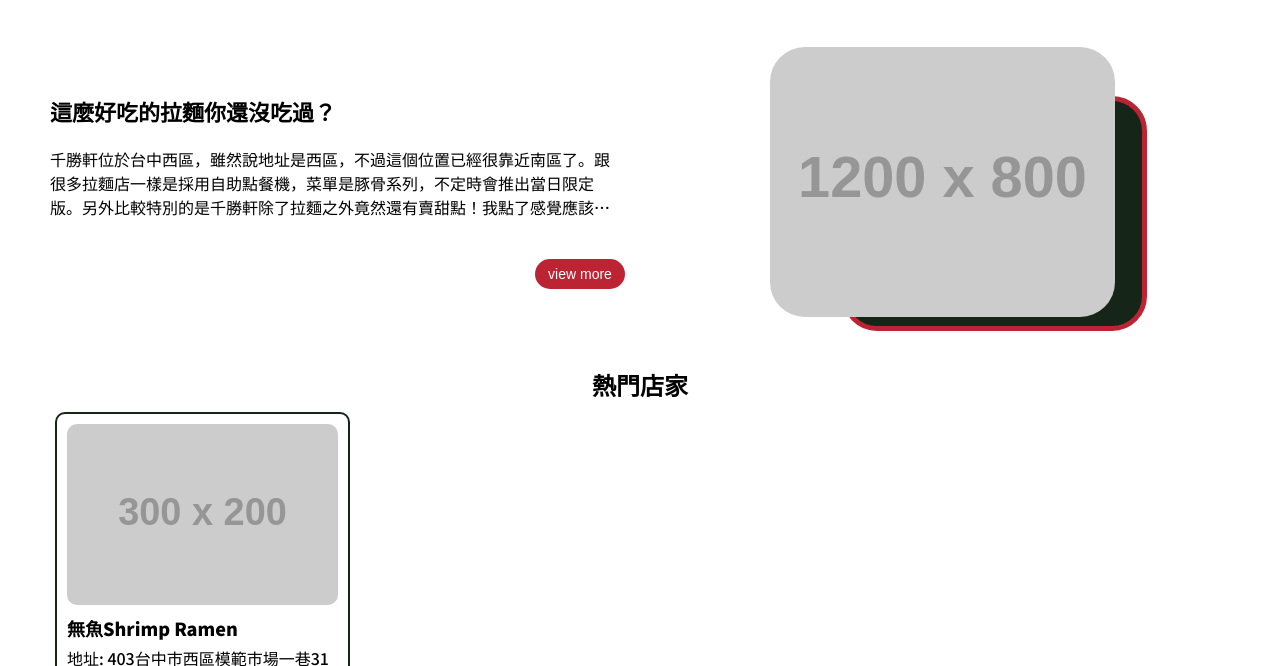
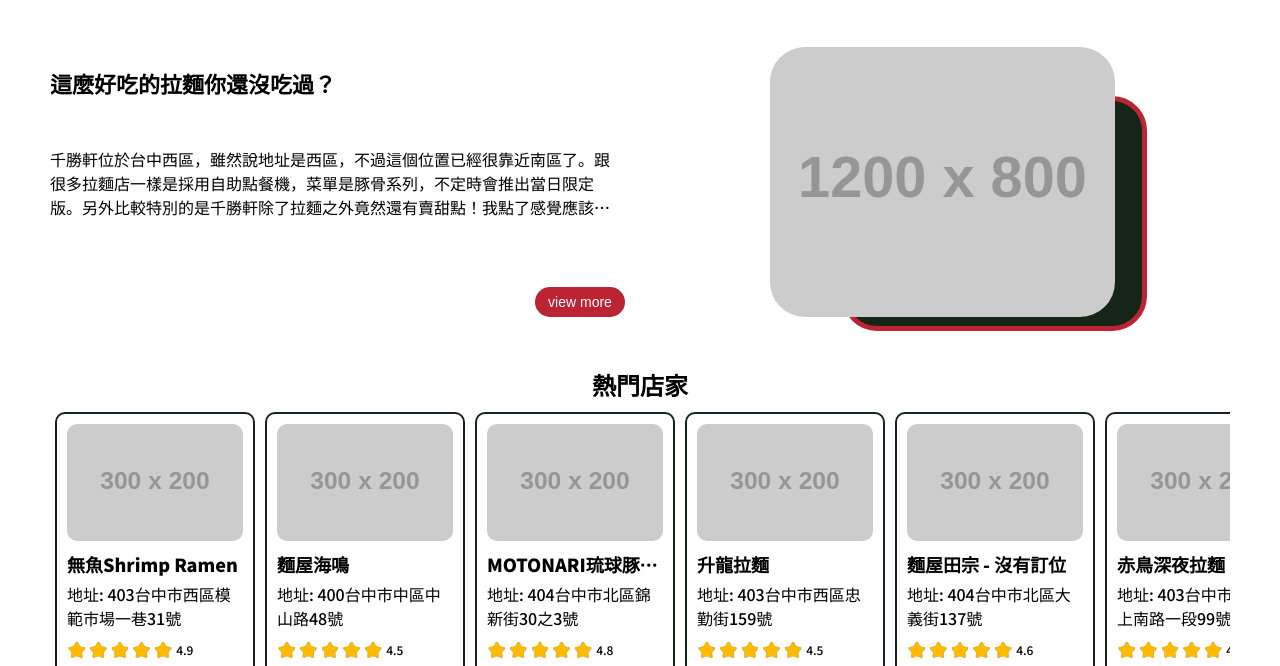
Before and after one commit to Woof29/GoodMan, a plain HTML site: page index.html in a window 1280 px wide. Shown: the part 134-800 px from the top of the page. Drawn offline with Linux system fonts and the light colour scheme; placeholder pictures from the web are drawn by us.

Commit message:
print taichung ramen data

```diff
--- a/index.js
+++ b/index.js
@@ -498,3 +498,23 @@ const taichungRamen = [
     rate: "4.6",
   },
 ];
+
+//For boxList card
+const cardBox = document.querySelector(".cardBox");
+function printCard() {
+  let len = taichungRamen.length;
+  let str = "";
+  // console.log(taichungRamen[1].rate);
+  for (let i = 0; i < len; i++) {
+    str +=
+      '<a href="#" class="card"><div class="card_pic"><img src="https://fakeimg.pl/300x200/200" ></div><div class="card_info"><h3 class="title">' +
+      taichungRamen[i].name +
+      '</h3><div class="address">地址: <span>' +
+      taichungRamen[i].address +
+      '</span></div><div class="rate"><div class="rating"><img src="assets/icon/RTstars.png" class="cropped" alt="評分星星"/><span>' +
+      taichungRamen[i].rate +
+      '</span></div><img src="assets/icon/ETstars.png" class="nocrop" alt="空星星"/></div></div></a>';
+  }
+  cardBox.innerHTML = str;
+}
+printCard();
--- a/style/scss/_banner.scss
+++ b/style/scss/_banner.scss
@@ -9,7 +9,7 @@
   .banner_txtBox {
     display: flex;
     flex-flow: column;
-    justify-content: center;
+    justify-content: space-between;
     width: 50%;
     height: 300px;
     padding: 15px 15px 15px 0;
--- a/style/scss/_boxList.scss
+++ b/style/scss/_boxList.scss
@@ -16,13 +16,15 @@
   .cardBox {
     display: flex;
     flex-flow: row nowrap;
+    align-content: center;
     width: 100%;
     overflow-x: scroll;
     &::-webkit-scrollbar {
       height: 5px;
     }
     .card {
-      width: calc(100% / 4);
+      flex-basis: calc(100% / 4);
+      min-width: 200px;
       margin: 0 5px 5px 5px;
       padding: 10px;
       border: 2px solid $color--dark;
@@ -41,11 +43,12 @@
         justify-content: center;
         align-items: flex-start;
         .title {
+          @include txtChip(1);
           font-size: 18px;
           font-weight: 900;
           color: #000;
           margin-bottom: 5px;
-          white-space: nowrap;
+          // white-space: nowrap;
         }
         .address {
           font-size: 16px;
--- a/style/scss/_header.scss
+++ b/style/scss/_header.scss
@@ -15,7 +15,6 @@
   flex-flow: row wrap;
   align-items: center;
   justify-content: space-between;
-  // border-bottom: 1px solid #000;
 
   .header_LOGO {
     width: 33.333%;
@@ -132,6 +131,7 @@
         position: absolute;
         top: 100%;
         left: 0;
+        padding-top: 10px;
         padding-left: 45px;
         background: #ffff;
         width: 19%;
```
Also changed, not shown: style/all.css, 1 other file.
